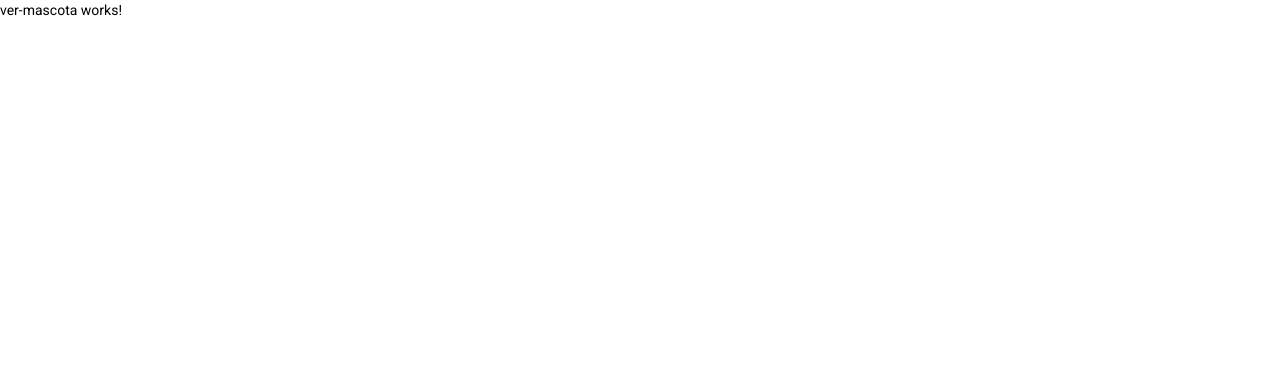
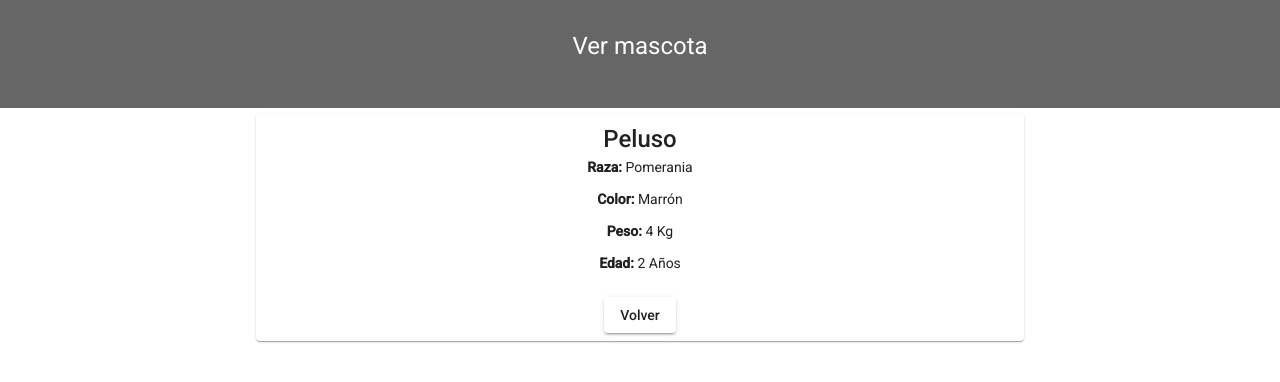
Before and after one commit to anachavel/.NET-Core-6-y-Angular, an Angular app in the folder Angular/FE-CRUDMascotas/: page /verMascota/1 in a window 1280 px wide. Shown: the top 382 px of the page. Built offline with nearby package versions, Linux system fonts and the light colour scheme.

Commit message:
Implemento la página para ver una mascota, un mensaje de éxito y un spinner

```diff
--- a/Angular/FE-CRUDMascotas/src/app/components/listado-mascota/listado-mascota.component.css
+++ b/Angular/FE-CRUDMascotas/src/app/components/listado-mascota/listado-mascota.component.css
@@ -7,10 +7,6 @@ table {
     background-color: #666;
     text-align:center;
     color: white;
-}
-
-.container {
-    margin: 0 20%;
 }
 
 td, th {
--- a/Angular/FE-CRUDMascotas/src/app/components/listado-mascota/listado-mascota.component.html
+++ b/Angular/FE-CRUDMascotas/src/app/components/listado-mascota/listado-mascota.component.html
@@ -1,6 +1,8 @@
 <div class="title">
   <h1>Listado de mascotas</h1>
 </div>
+
+<app-spinner *ngIf="loading"></app-spinner>
 
 <div class="container">
   <mat-form-field>
@@ -45,7 +47,7 @@
         <span routerLink="/editarMascota/2" class="edit" matTooltip="Editar">
           <mat-icon>edit</mat-icon>
         </span>
-        <span class="delete" matTooltip="Eliminar">
+        <span (click)="eliminarMascota()" class="delete" matTooltip="Eliminar">
           <mat-icon>delete</mat-icon>
         </span>
       </td>
--- a/Angular/FE-CRUDMascotas/src/app/components/listado-mascota/listado-mascota.component.ts
+++ b/Angular/FE-CRUDMascotas/src/app/components/listado-mascota/listado-mascota.component.ts
@@ -1,5 +1,6 @@
 import { AfterViewInit, Component, OnInit, ViewChild } from '@angular/core';
 import { MatPaginator } from '@angular/material/paginator';
+import { MatSnackBar } from '@angular/material/snack-bar';
 import { MatSort } from '@angular/material/sort';
 import { MatTableDataSource } from '@angular/material/table';
 import { Mascota } from 'src/app/interfaces/mascota';
@@ -23,11 +24,12 @@ const listaMascotas: Mascota[] = [
 export class ListadoMascotaComponent implements OnInit, AfterViewInit {
   displayedColumns: string[] = ['nombre', 'edad', 'raza', 'color', 'peso', 'acciones'];
   dataSource = new MatTableDataSource<Mascota>(listaMascotas);
+  loading: boolean = false; // Para iniciar el spinner desactivado
 
   @ViewChild(MatPaginator) paginator!: MatPaginator; // Paginación
   @ViewChild(MatSort) sort!: MatSort; // Ordenación
 
-  constructor() { }
+  constructor(private snackBar: MatSnackBar) { }
 
   ngOnInit(): void {
   }
@@ -42,4 +44,16 @@ export class ListadoMascotaComponent implements OnInit, AfterViewInit {
     const filterValue = (event.target as HTMLInputElement).value;
     this.dataSource.filter = filterValue.trim().toLowerCase();
   }
+
+  eliminarMascota() {
+    this.loading = true;
+
+    setTimeout(() => {
+      this.loading = false;
+      this.snackBar.open('La mascota fue eliminada correctamente', '', {
+        duration: 4000,
+        horizontalPosition: 'center'
+      });
+    }, 3000);
+  }
 }
--- a/Angular/FE-CRUDMascotas/src/app/components/ver-mascota/ver-mascota.component.css
+++ b/Angular/FE-CRUDMascotas/src/app/components/ver-mascota/ver-mascota.component.css
@@ -0,0 +1,4 @@
+.card {
+    margin-top: 5px;
+    text-align: center;
+}
--- a/Angular/FE-CRUDMascotas/src/app/components/ver-mascota/ver-mascota.component.html
+++ b/Angular/FE-CRUDMascotas/src/app/components/ver-mascota/ver-mascota.component.html
@@ -1 +1,18 @@
-<p>ver-mascota works!</p>
+<div class="title">
+  <h1>Ver mascota</h1>
+</div>
+
+<div class="container">
+  <mat-card class="card">
+    <mat-card-title>Peluso</mat-card-title>
+    <mat-card-content>
+      <p><strong>Raza:</strong> Pomerania</p>
+      <p><strong>Color:</strong> Marrón</p>
+      <p><strong>Peso:</strong> 4 Kg</p>
+      <p><strong>Edad:</strong> 2 Años</p>
+    </mat-card-content>
+    <mat-card-actions>
+      <button routerLink="/listaMascota" mat-raised-button>Volver</button>
+    </mat-card-actions>
+</mat-card>
+</div>
--- /dev/null
+++ b/Angular/FE-CRUDMascotas/src/app/shared/spinner/spinner.component.html
@@ -0,0 +1 @@
+<mat-progress-bar mode="indeterminate"></mat-progress-bar>
--- /dev/null
+++ b/Angular/FE-CRUDMascotas/src/app/shared/spinner/spinner.component.ts
@@ -0,0 +1,15 @@
+import { Component, OnInit } from '@angular/core';
+
+@Component({
+  selector: 'app-spinner',
+  templateUrl: './spinner.component.html',
+  styleUrls: ['./spinner.component.css']
+})
+export class SpinnerComponent implements OnInit {
+
+  constructor() { }
+
+  ngOnInit(): void {
+  }
+
+}
--- a/Angular/FE-CRUDMascotas/src/styles.css
+++ b/Angular/FE-CRUDMascotas/src/styles.css
@@ -2,3 +2,14 @@
 
 html, body { height: 100%; }
 body { margin: 0; font-family: Roboto, "Helvetica Neue", sans-serif; }
+
+.container {
+  margin: 0 20%;
+}
+
+.title {
+  padding: 30px;
+  background-color: #666;
+  text-align: center;
+  color: white;
+}
```
Also changed, not shown: Angular/FE-CRUDMascotas/src/app/shared/shared.module.ts (+19 -3 lines), Angular/FE-CRUDMascotas/src/app/shared/spinner/spinner.component.css (added), 1 other file (tests, documents, lock files or other folders).
